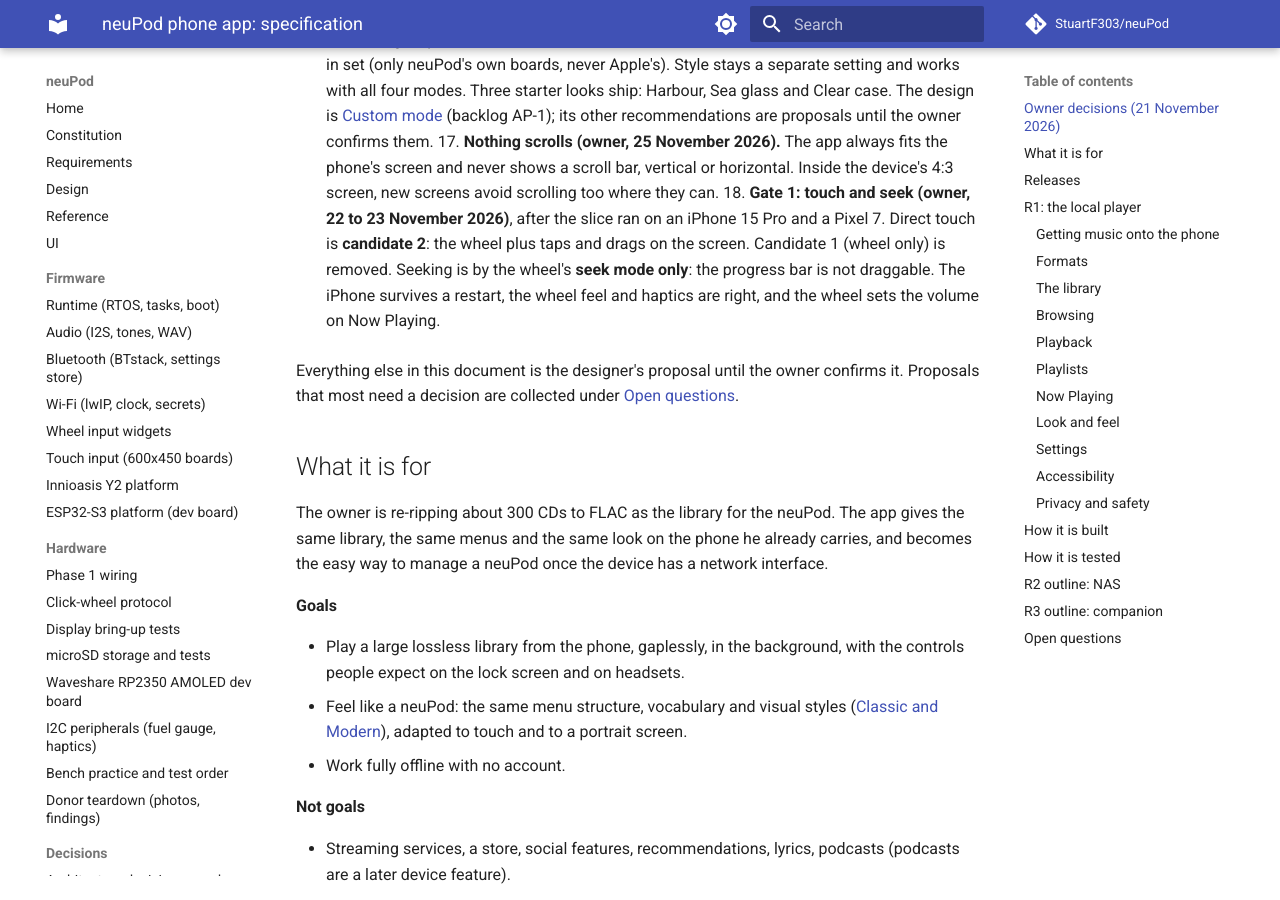
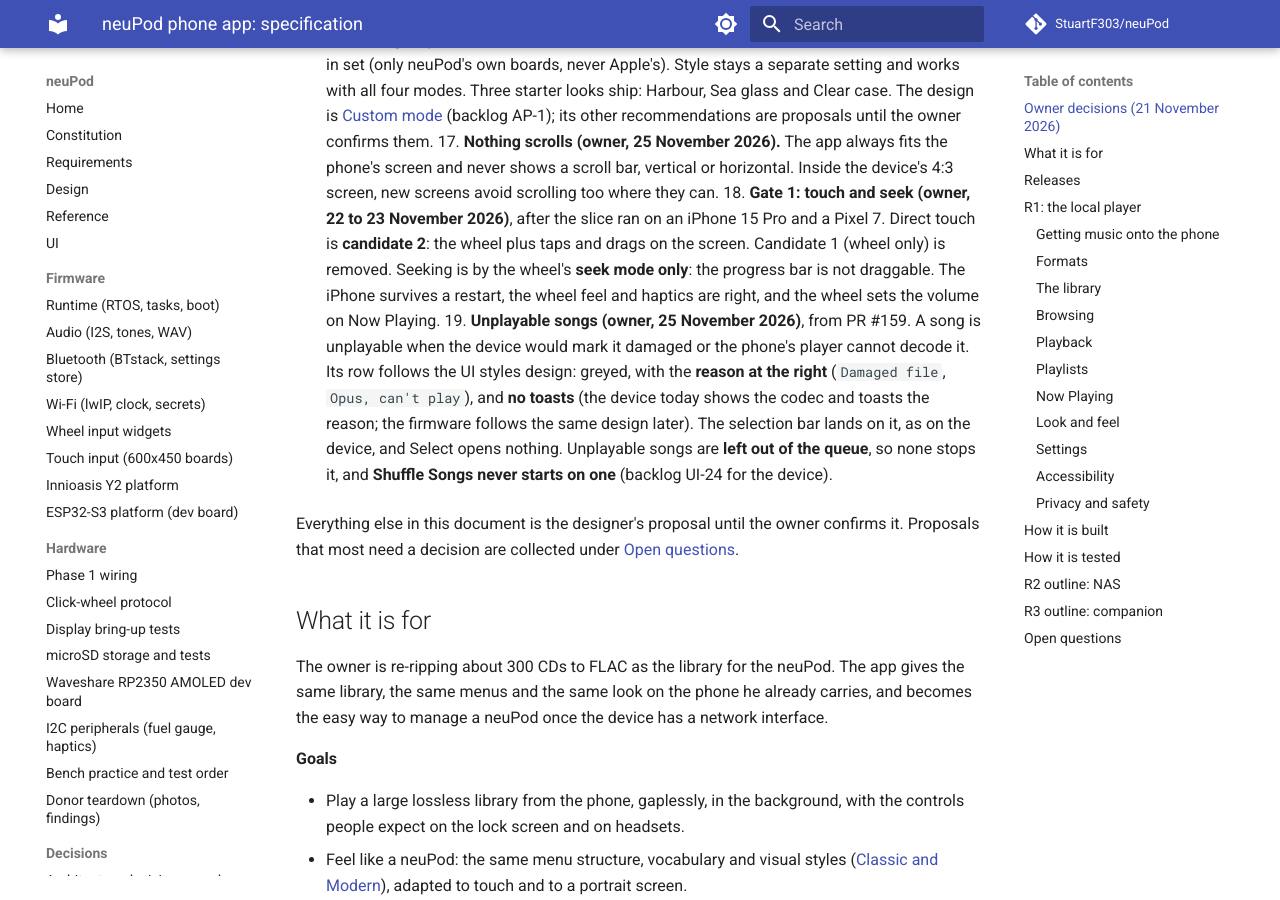
Before and after one commit to StuartF303/neuPod, an MkDocs documentation site: the page built from docs/app/README.md, in a window 1280 px wide and 900 px high, scrolled down 2589 px. Built offline with MkDocs 1.6.1 and Material for MkDocs 9.7.7, drawn with Linux system fonts in a browser that asks for light colours; comment, search, counter and statistics services are not loaded.

Commit message:
docs(app): owner decision 19 (unplayable songs); goldens for selectable greyed rows
The album_greyed goldens now show the bar on a greyed row (regenerated in
CI, run 45653458805). Owner decision 19 settles the row (reason at the
right, no toasts), the queue (unplayable songs left out) and Shuffle Songs
(never starts on one). PROGRESS item ticked.

Co-Authored-By: Claude Opus 5.5 <noreply@anthropic.com>

```diff
--- a/docs/app/README.md
+++ b/docs/app/README.md
@@ -94,6 +94,12 @@ Status: specification, 21 November 2026. Nothing is built. The working instructi
     Direct touch is **candidate 2**: the wheel plus taps and drags on the screen. Candidate 1 (wheel only) is removed.
     Seeking is by the wheel's **seek mode only**: the progress bar is not draggable. The iPhone survives a restart, the
     wheel feel and haptics are right, and the wheel sets the volume on Now Playing.
+19. **Unplayable songs (owner, 25 November 2026)**, from PR #159. A song is unplayable when the device would mark it
+    damaged or the phone's player cannot decode it. Its row follows the UI styles design: greyed, with the **reason at
+    the right** (`Damaged file`, `Opus, can't play`), and **no toasts** (the device today shows the codec and toasts the
+    reason; the firmware follows the same design later). The selection bar lands on it, as on the device, and Select
+    opens nothing. Unplayable songs are **left out of the queue**, so none stops it, and **Shuffle Songs never starts on
+    one** (backlog UI-24 for the device).
 
 Everything else in this document is the designer's proposal until the owner confirms it. Proposals that most need a
 decision are collected under [Open questions](#open-questions).
```
Also changed, not shown: docs/app/PROGRESS.md (+2 -2 lines), 2 other files.
